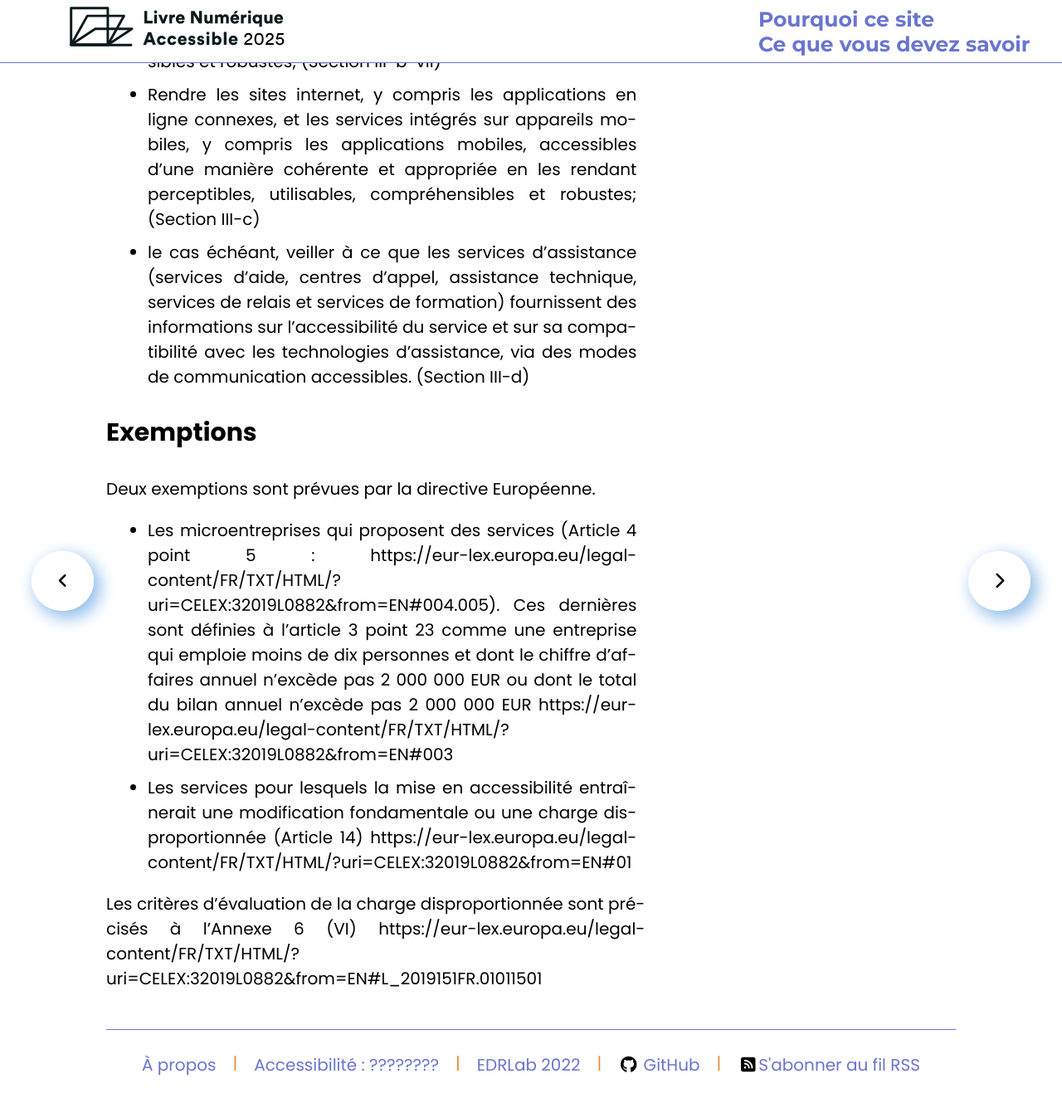
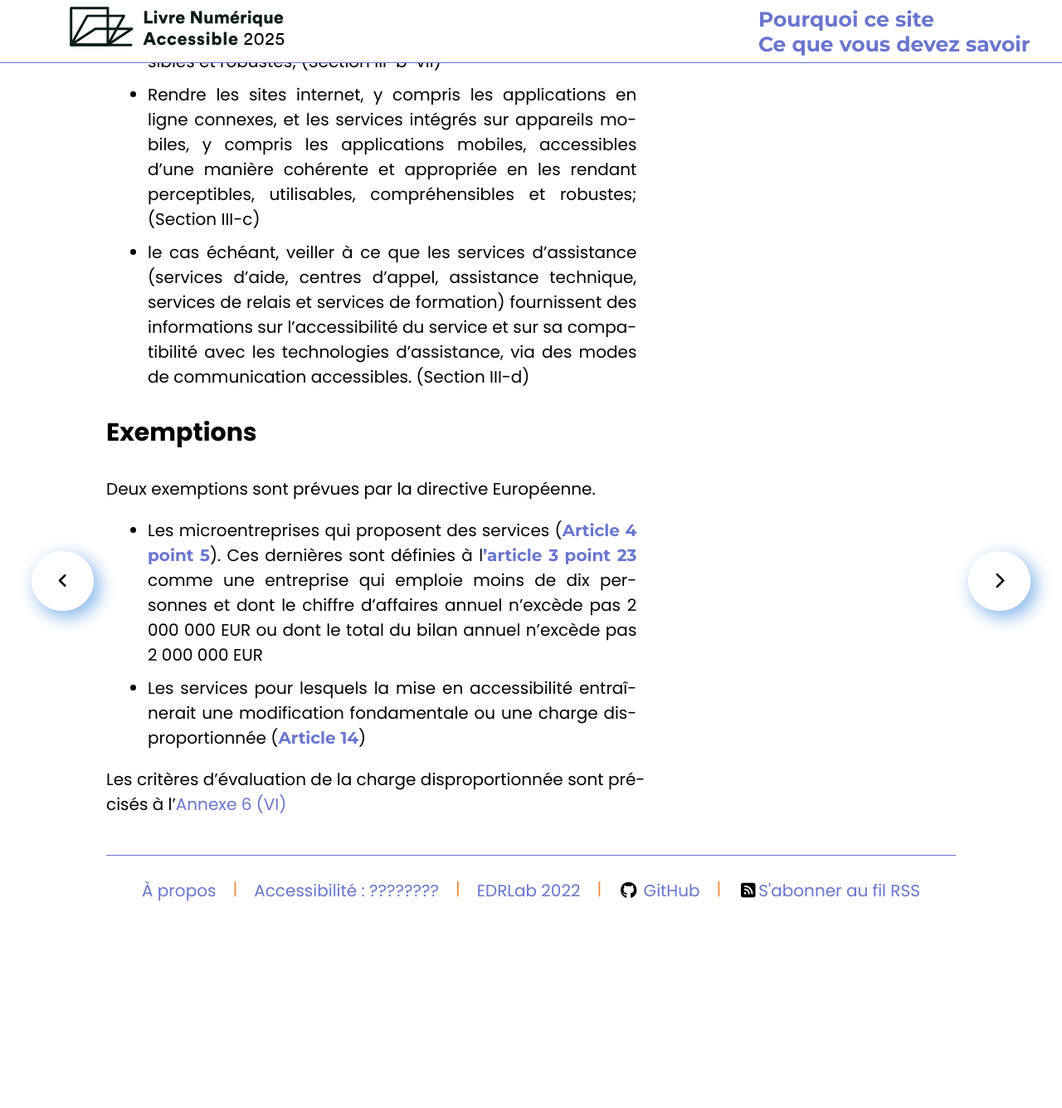
Before and after one commit to edition-accessible/lina25, a Jekyll site: the page built from pages/loi.md, in a window 1280 px wide and 1400 px high, scrolled down 3513 px. Shown: the top 1335 px of the window at 83% size. Built offline with Jekyll 4.4.1, drawn with Linux system fonts in a browser that asks for light colours; nearby versions of some CDN libraries; after the commit the page ends 4703 px from its top, so only the background shows below that; some of the changed lines change nothing that is shown.

Commit message:
Update loi.md

```diff
--- a/pages/loi.md
+++ b/pages/loi.md
@@ -46,10 +46,10 @@ Les critères d’accessibilité retenus pour la distribution des livres numéri
 
 Deux exemptions sont prévues par la directive Européenne.
 
--   Les microentreprises qui proposent des services (Article 4 point 5 : https://eur-lex.europa.eu/legal-content/FR/TXT/HTML/?uri=CELEX:32019L0882&from=EN#004.005). Ces dernières sont définies à l’article 3 point 23 comme une entreprise qui emploie moins de dix personnes et dont le chiffre d’affaires annuel n’excède pas 2 000 000 EUR ou dont le total du bilan annuel n’excède pas 2 000 000 EUR https://eur-lex.europa.eu/legal-content/FR/TXT/HTML/?uri=CELEX:32019L0882&from=EN#003
--   Les services pour lesquels la mise en accessibilité entraînerait une modification fondamentale ou une charge disproportionnée (Article 14) https://eur-lex.europa.eu/legal-content/FR/TXT/HTML/?uri=CELEX:32019L0882&from=EN#01
+-   Les microentreprises qui proposent des services ([Article 4 point 5](https://eur-lex.europa.eu/legal-content/FR/TXT/HTML/?uri=CELEX:32019L0882&from=EN#004.005)). Ces dernières sont définies à l[’article 3 point 23]( https://eur-lex.europa.eu/legal-content/FR/TXT/HTML/?uri=CELEX:32019L0882&from=EN#003) comme une entreprise qui emploie moins de dix personnes et dont le chiffre d’affaires annuel n’excède pas 2 000 000 EUR ou dont le total du bilan annuel n’excède pas 2 000 000 EUR
+-   Les services pour lesquels la mise en accessibilité entraînerait une modification fondamentale ou une charge disproportionnée ([Article 14](https://eur-lex.europa.eu/legal-content/FR/TXT/HTML/?uri=CELEX:32019L0882&from=EN#014))
 
-Les critères d’évaluation de la charge disproportionnée sont précisés à l’Annexe 6 (VI) https://eur-lex.europa.eu/legal-content/FR/TXT/HTML/?uri=CELEX:32019L0882&from=EN#L_2019151FR.01011501
+Les critères d’évaluation de la charge disproportionnée sont précisés à l’[Annexe 6 (VI)](https://eur-lex.europa.eu/legal-content/FR/TXT/HTML/?uri=CELEX:32019L0882&from=EN#L_2019151FR.01011501)
 
 </div>
 
@@ -59,6 +59,6 @@ Les critères d’évaluation de la charge disproportionnée sont précisés à
 
 <a href="https://eur-lex.europa.eu/legal-content/FR/TXT/HTML/?uri=CELEX:32019L0882&from=EN" class="link color_orange">Directive 2019/882 du parlement Européen Journal officiel de l'Union européenne</a>
 
-<a href="http://127.0.0.1:4000/lina25/ressources/CELEX_32019L0882_FR_TXT_adaptation.html#ntc1-L_2019151FR.01007001-E0001" class="link color_orange">Directive 2019/882, adaptation accessible</a>
+<a href="/lina25/ressources/CELEX_32019L0882_FR_TXT_adaptation.html#ntc1-L_2019151FR.01007001-E0001" class="link color_orange">Directive 2019/882, adaptation accessible</a>
 
 </aside>
```
